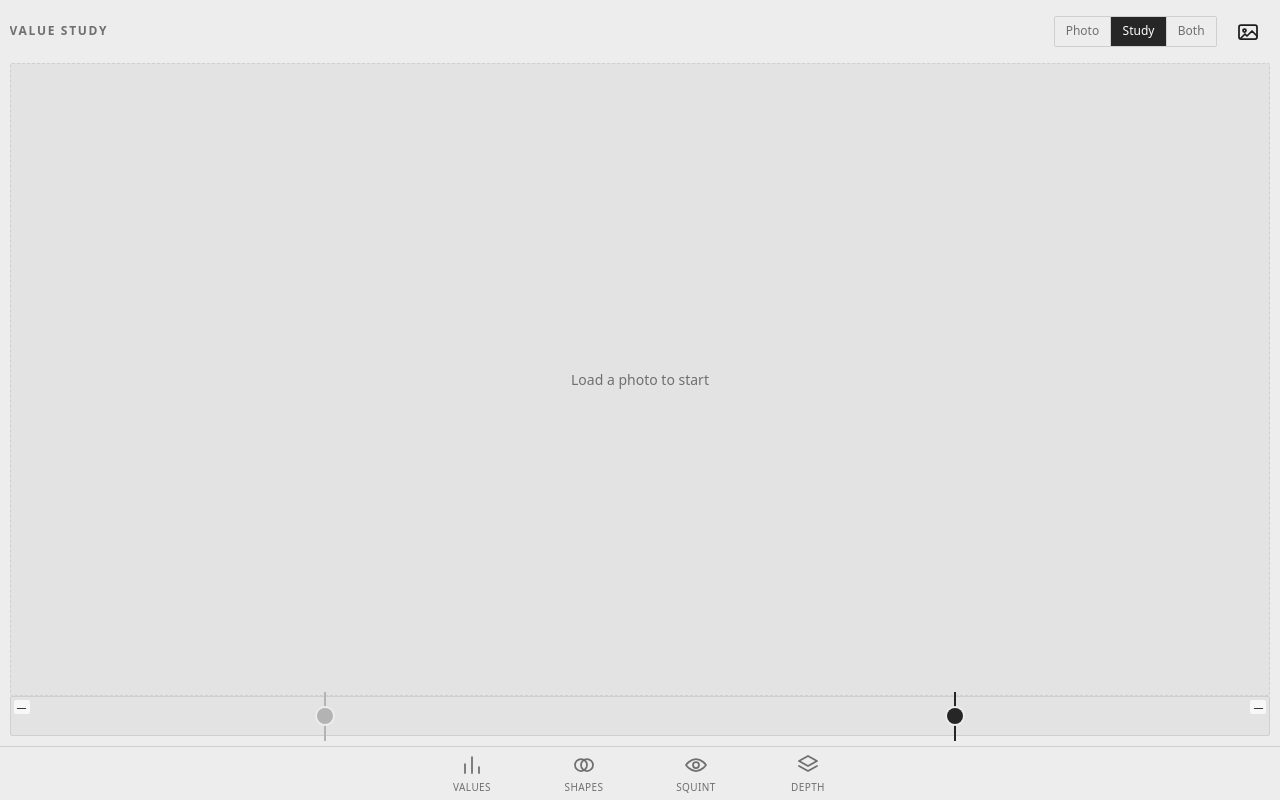
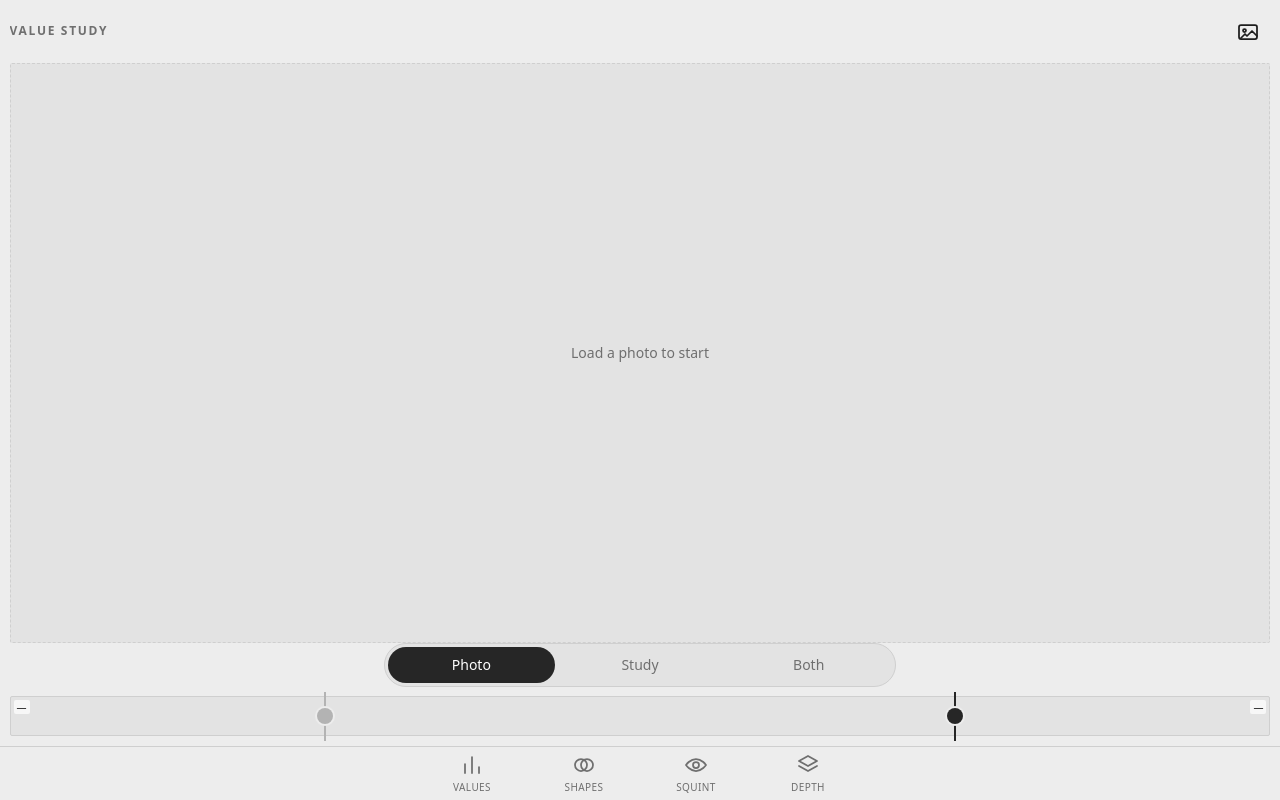
Before and after one commit to jacekjaskolski/valuestudypwa, a website built with Vite: page index.html in a window 1280 px wide. Built offline with nearby package versions, Linux system fonts and the light colour scheme.

Commit message:
Float the sheet, promote the view switch, add swipe
Four things, all about the image staying put and the main control being
where the hand already is.

The sheet was a grid row, so opening a tool pushed the stage upward. An
image that jumps when a panel opens cannot be judged against what was there
before. It is positioned above the bottom cluster now; the stage keeps its
size and the image does not move at all.

The view switch was a small segmented control in the app bar's corner,
which is where a main control should never be. It is full width at the
bottom of the cluster now, always in the same place, and the sheet floats
above the cluster so it can never cover it.

A horizontal swipe on the image steps the view too. Tap and swipe are told
apart in one place: they are the same gesture until the finger lifts, and
deciding separately is how a swipe also counts as a tap and closes the
sheet you were reading.

Loading a photo now shows the photo. Turning it into a study is a decision,
not a default.

```diff
--- a/index.html
+++ b/index.html
@@ -9,23 +9,13 @@
   </head>
   <body>
     <!--
-      The image is the hero and the controls are summoned. Five rows, only the stage flexing:
-      app bar, stage, sheet, value bar, toolbar. Every control that used to sit permanently on
-      screen now lives in a sheet, except the value bar, which is the primary control and stays
-      to hand.
+      The image is the hero and the controls are summoned. Three grid rows: app bar, stage, and
+      the bottom cluster. The sheet is not a row at all — it floats above the cluster, so opening
+      a tool never moves or resizes the image.
     -->
-    <div class="app" id="app" data-view="study">
+    <div class="app" id="app" data-view="photo">
       <header class="appbar">
         <h1 class="appbar__title">Value Study</h1>
-
-        <div class="segmented" role="group" aria-label="View">
-          <button type="button" class="segmented__button" data-view="photo">Photo</button>
-          <button type="button" class="segmented__button" data-view="study">Study</button>
-          <!-- Side by side is offered only where there is room for it; see style.css. -->
-          <button type="button" class="segmented__button segmented__button--wide" data-view="both">
-            Both
-          </button>
-        </div>
 
         <!--
           No `capture` attribute: on iOS it forces the camera and removes the photo library from
@@ -46,7 +36,7 @@
         <figure class="panel panel--photo">
           <div class="frame frame--empty" id="photoFrame">
             <canvas id="originalCanvas" class="frame__canvas"></canvas>
-            <span class="frame__placeholder">No photo loaded</span>
+            <span class="frame__placeholder">Load a photo to start</span>
           </div>
           <figcaption class="panel__label">Photo</figcaption>
         </figure>
@@ -55,13 +45,14 @@
           <div class="frame frame--empty" id="studyFrame">
             <canvas id="studyCanvas" class="frame__canvas"></canvas>
             <span class="frame__placeholder" id="studyPlaceholder">
-              Load a photo to start
+              Your value study appears here
             </span>
           </div>
           <figcaption class="panel__label">Study</figcaption>
         </figure>
       </main>
 
+      <div class="dock">
         <div class="sheets" id="sheets">
           <section
             class="sheet"
@@ -253,6 +244,16 @@
         </div>
 
         <!--
+          The main control of the whole app, so it is always in the same place, always full width,
+          and never behind anything: the sheet floats above this cluster, not over it.
+        -->
+        <div class="viewswitch" role="group" aria-label="View">
+          <button type="button" class="segmented__button" data-view="photo">Photo</button>
+          <button type="button" class="segmented__button" data-view="study">Study</button>
+          <button type="button" class="segmented__button" data-view="both">Both</button>
+        </div>
+
+        <!--
           The two boundaries are handles on one axis, and the histogram is the background they are
           dragged across. The bands behind the bars are the three zones, so the control reads as a
           miniature of the study it produces. The readouts sit on top of it rather than above it,
@@ -339,6 +340,7 @@
           </button>
         </nav>
       </div>
+    </div>
 
     <script type="module" src="/src/main.ts"></script>
   </body>
--- a/src/main.ts
+++ b/src/main.ts
@@ -59,6 +59,7 @@ import {
   type SourcePixels,
 } from './ui/canvas';
 import { bindControls, type View } from './ui/controls';
+import { bindStageGestures } from './ui/gestures';
 import { bindSheets } from './ui/sheets';
 import { bindValueBar } from './ui/valuebar';
 
@@ -153,7 +154,7 @@ let params: Params = {
   showDepthMap: false,
   aerial: { start: AERIAL_DEFAULT_START, strength: AERIAL_DEFAULT_STRENGTH },
   distant: { on: false, start: AERIAL_DEFAULT_START, strength: AERIAL_DEFAULT_STRENGTH },
-  view: 'study',
+  view: 'photo',
 };
 
 /** Expensive pass: SPEC.md §4 steps 1–5. Runs once per image. */
@@ -542,6 +543,9 @@ async function loadFile(file: Blob): Promise<void> {
   photoFrame.classList.remove('frame--empty');
   studyFrame.classList.remove('frame--empty');
   controls.showLoaded(true);
+  // Show what was just loaded. Turning it into a study is the painter's decision, not ours.
+  params = { ...params, view: 'photo' };
+  controls.showView('photo');
   // A new photo invalidates the old depth map, and everything that depended on it.
   controls.setDepthAvailable(false);
   params = {
@@ -558,7 +562,16 @@ async function loadFile(file: Blob): Promise<void> {
   runCheapPass(state, params);
 }
 
-bindSheets();
+const sheets = bindSheets();
+
+const stage = document.querySelector('.stage');
+if (stage) {
+  bindStageGestures(stage, {
+    onTap: () => sheets.close(),
+    onSwipe: (direction) => controls.stepView(direction),
+  });
+}
+
 controls.showView(params.view);
 showCuts();
 
--- a/src/style.css
+++ b/src/style.css
@@ -1,7 +1,7 @@
 /*
- * A single non-scrolling screen in five rows — app bar, stage, sheet, value bar, toolbar — of
- * which only the stage flexes. The image is the hero; controls are summoned into the sheet when
- * wanted, so nothing permanently occupies space it is not earning.
+ * A single non-scrolling screen in three rows: app bar, stage, and the bottom cluster. Only the
+ * stage flexes. The image is the hero; controls are summoned into a sheet that *floats above* the
+ * cluster rather than occupying a row, so opening a tool never moves or resizes the image.
  *
  * Nothing here has a hue: a coloured interface sitting next to a value study biases how the
  * painter reads the values in it (SPEC.md §7). The ground is a light grey so that the study,
@@ -49,13 +49,10 @@ body {
   overscroll-behavior: none;
 }
 
-/*
- * No gap between rows: each row owns its own spacing, so a row with nothing in it — the sheet,
- * most of the time — contributes no height at all.
- */
+/* No gap between rows: each row owns its own spacing. */
 .app {
   display: grid;
-  grid-template-rows: auto minmax(0, 1fr) auto auto auto;
+  grid-template-rows: auto minmax(0, 1fr) auto;
   height: 100dvh;
 }
 
@@ -94,48 +91,21 @@ body {
   color: var(--text-dim);
 }
 
-.segmented {
-  display: flex;
-  flex: none;
-  border: 1px solid var(--line);
-  border-radius: var(--radius);
-  overflow: hidden;
-}
-
 .segmented__button {
-  padding: 0.4rem 0.7rem;
   border: none;
-  border-left: 1px solid var(--line);
-  background: var(--bg);
+  background: transparent;
   color: var(--text-dim);
   font: inherit;
-  font-size: 12px;
   cursor: pointer;
 }
 
-.segmented__button:first-child {
-  border-left: none;
-}
-
-.segmented__button[aria-pressed="true"] {
-  background: var(--control);
-  color: var(--paper);
+.segmented__button[hidden] {
+  display: none;
 }
 
 .segmented__button:focus-visible {
   outline: 2px solid var(--control);
   outline-offset: -2px;
-}
-
-/*
- * Side by side is offered only where there is room for it, but *where* is decided in
- * `controls.ts`: it hides this button and drops the view back to the study with one media query,
- * rather than CSS hiding the button while TypeScript separately decides the view. Two copies of
- * the same question drift, and when they do the button vanishes while the view stays selected —
- * two images in a space that cannot hold one, which is the bug this layout exists to fix.
- */
-.segmented__button[hidden] {
-  display: none;
 }
 
 .iconbutton {
@@ -176,6 +146,8 @@ body {
 /* --- stage -------------------------------------------------------------- */
 
 .stage {
+  /* The page cannot scroll, so the browser has no use for a drag here — the swipe does. */
+  touch-action: none;
   display: grid;
   grid-template-columns: minmax(0, 1fr);
   gap: var(--gap);
@@ -264,13 +236,35 @@ body {
   display: none;
 }
 
-/* --- sheets ------------------------------------------------------------- */
+/* --- bottom cluster ------------------------------------------------------ */
 
 /*
- * One tool's controls at a time, opening above the value bar and toolbar rather than over them,
- * so the primary control and the tool switcher both stay reachable while a sheet is open.
+ * View switch, value bar and toolbar, with the sheet floating above them.
+ *
+ * The sheet is positioned rather than laid out, which is the whole point: as a grid row it pushed
+ * the stage upward, and an image that jumps when a panel opens makes it impossible to judge a
+ * change against what was there before.
+ */
+.dock {
+  position: relative;
+}
+
+.sheets {
+  position: absolute;
+  left: 0;
+  right: 0;
+  bottom: 100%;
+  z-index: 3;
+  /* The container spans the stage when empty; only the sheet itself should catch a finger. */
+  pointer-events: none;
+}
+
+/*
+ * One tool's controls at a time, over the foot of the image. The view switch, value bar and
+ * toolbar all stay clear of it, so nothing that matters is ever covered.
  */
 .sheet {
+  pointer-events: auto;
   display: flex;
   flex-direction: column;
   gap: 0.5rem;
@@ -279,6 +273,7 @@ body {
   background: var(--surface);
   border: 1px solid var(--line);
   border-radius: 0.5rem;
+  box-shadow: 0 -2px 14px rgb(0 0 0 / 0.14);
 }
 
 .sheet[hidden] {
@@ -292,6 +287,37 @@ body {
   letter-spacing: 0.08em;
   text-transform: uppercase;
   color: var(--text-dim);
+}
+
+/*
+ * The main control of the app. Full width, at the bottom where a thumb is, in the same place
+ * every time — nobody should ever have to look for it. It was a small segmented control in the
+ * app bar's corner, which is exactly where a main control should not be.
+ */
+.viewswitch {
+  display: flex;
+  gap: 2px;
+  /* Full width on a phone, but a pill spanning a desktop window reads as a banner, not a switch. */
+  width: min(100% - 2 * var(--gap), 32rem);
+  margin: 0 auto var(--gap);
+  padding: 3px;
+  background: var(--surface);
+  border: 1px solid var(--line);
+  border-radius: 999px;
+}
+
+.viewswitch .segmented__button {
+  flex: 1;
+  min-width: 0;
+  min-height: 2.25rem;
+  border-radius: 999px;
+  font-size: 14px;
+  font-weight: 500;
+}
+
+.viewswitch .segmented__button[aria-pressed="true"] {
+  background: var(--control);
+  color: var(--paper);
 }
 
 /* --- value bar ---------------------------------------------------------- */
--- a/src/ui/controls.ts
+++ b/src/ui/controls.ts
@@ -46,6 +46,8 @@ export interface Controls {
   /** Reflect the dark preview being switched on by something other than its own checkbox. */
   showDarksState: (on: boolean) => void;
   showView: (view: View) => void;
+  /** Move to the next or previous view, skipping any not currently on offer. */
+  stepView: (delta: 1 | -1) => void;
   /** Once a photo is loaded, the load button becomes a replace button. */
   showLoaded: (loaded: boolean) => void;
   /** The one line of prose in the photo dock: what the model is doing, or what it cost. */
@@ -173,7 +175,7 @@ export function bindControls(handlers: ControlHandlers): Controls {
     handlers.onSquint(strength);
   });
 
-  let current: View = 'study';
+  let current: View = 'photo';
 
   const showView = (view: View): void => {
     current = view;
@@ -208,6 +210,10 @@ export function bindControls(handlers: ControlHandlers): Controls {
   );
   const bothButton = viewButtons.find((button) => button.dataset['view'] === 'both');
 
+  /** In switch order, and only what the viewport can actually show. */
+  const availableViews = (): View[] =>
+    roomForBoth.matches ? ['photo', 'study', 'both'] : ['photo', 'study'];
+
   const offerBoth = (): void => {
     if (bothButton) {
       bothButton.hidden = !roomForBoth.matches;
@@ -237,6 +243,16 @@ export function bindControls(handlers: ControlHandlers): Controls {
       showDarksInput.checked = on;
     },
     showView,
+    stepView: (delta) => {
+      const views = availableViews();
+      const from = views.indexOf(current);
+      // Wraps, so a repeated flick in one direction keeps cycling rather than sticking at an end.
+      const next = views[(from + delta + views.length) % views.length];
+      if (next !== undefined && next !== current) {
+        showView(next);
+        handlers.onView(next);
+      }
+    },
     showLoaded: (loaded) => {
       // The label is visually hidden behind an icon, so it is also the tooltip.
       const text = loaded ? 'Replace photo' : 'Load photo';
--- /dev/null
+++ b/src/ui/gestures.ts
@@ -0,0 +1,71 @@
+/**
+ * Pointer gestures on the image.
+ *
+ * A horizontal swipe steps the view, so the photo and the study can be compared without reaching
+ * for anything — the switch is still there for a deliberate change, and this is for the quick
+ * back-and-forth that comparing actually is.
+ *
+ * Tap and swipe are told apart here rather than in two listeners, because they are the same
+ * gesture until the finger lifts. Deciding separately is how a swipe ends up also counting as a
+ * tap, which would dismiss the sheet every time the view was flicked.
+ */
+
+/** How far a finger must travel horizontally to count as a swipe rather than a tap. */
+const SWIPE_DISTANCE = 45;
+
+/**
+ * How much more horizontal than vertical the travel must be. Without it, a diagonal drag reads as
+ * a swipe, and a scroll-like gesture would change the view.
+ */
+const SWIPE_BIAS = 1.5;
+
+/** Anything that moves less than this is a tap, however long the finger rests. */
+const TAP_SLOP = 10;
+
+export interface GestureHandlers {
+  /** A press and release that went nowhere. */
+  onTap: () => void;
+  /** `1` for a leftward swipe, meaning "next"; `-1` for the other way. */
+  onSwipe: (direction: 1 | -1) => void;
+}
+
+export function bindStageGestures(element: Element, handlers: GestureHandlers): void {
+  let pointer: number | null = null;
+  let startX = 0;
+  let startY = 0;
+
+  element.addEventListener('pointerdown', (event) => {
+    const pointerEvent = event as PointerEvent;
+    // Ignore a second finger: a pinch is not a swipe, and following both would average them.
+    if (pointer !== null) {
+      return;
+    }
+    pointer = pointerEvent.pointerId;
+    startX = pointerEvent.clientX;
+    startY = pointerEvent.clientY;
+  });
+
+  const finish = (event: Event): void => {
+    const pointerEvent = event as PointerEvent;
+    if (pointer !== pointerEvent.pointerId) {
+      return;
+    }
+    pointer = null;
+
+    const dx = pointerEvent.clientX - startX;
+    const dy = pointerEvent.clientY - startY;
+
+    if (Math.abs(dx) >= SWIPE_DISTANCE && Math.abs(dx) > Math.abs(dy) * SWIPE_BIAS) {
+      handlers.onSwipe(dx < 0 ? 1 : -1);
+      return;
+    }
+    if (Math.abs(dx) < TAP_SLOP && Math.abs(dy) < TAP_SLOP) {
+      handlers.onTap();
+    }
+  };
+
+  element.addEventListener('pointerup', finish);
+  element.addEventListener('pointercancel', () => {
+    pointer = null;
+  });
+}
--- a/src/ui/sheets.ts
+++ b/src/ui/sheets.ts
@@ -8,7 +8,9 @@
  * That non-modality is why an outside tap does not dismiss it: the nearest thing outside the
  * sheet is the value bar, and dragging a boundary must not close the panel you were reading. The
  * ways out are the same tool again, another tool, Escape, or a tap on the image — the last being
- * a plain "get out of the way" that costs nothing to discover and nothing to undo.
+ * a plain "get out of the way" that costs nothing to discover and nothing to undo. The tap is
+ * recognised in `gestures.ts`, which is also where a swipe is, so that flicking between the photo
+ * and the study does not count as a tap and close the sheet.
  */
 
 import { requireElement } from './canvas';
@@ -22,7 +24,6 @@ export function bindSheets(): Sheets {
   const buttons = Array.from(
     document.querySelectorAll<HTMLButtonElement>('.tool[data-sheet]'),
   );
-  const stage = document.querySelector('.stage');
 
   let openId: string | null = null;
 
@@ -84,9 +85,6 @@ export function bindSheets(): Sheets {
     }
   });
 
-  // Tapping the image dismisses the sheet, without stealing focus back to the toolbar.
-  stage?.addEventListener('pointerdown', () => close(false));
-
   show(null, false);
 
   return { close: () => close(false) };
```
Also changed, not shown: src/ui/markup.test.ts (+8 -1 lines). Lines whose indentation alone changed are shown as unchanged.
